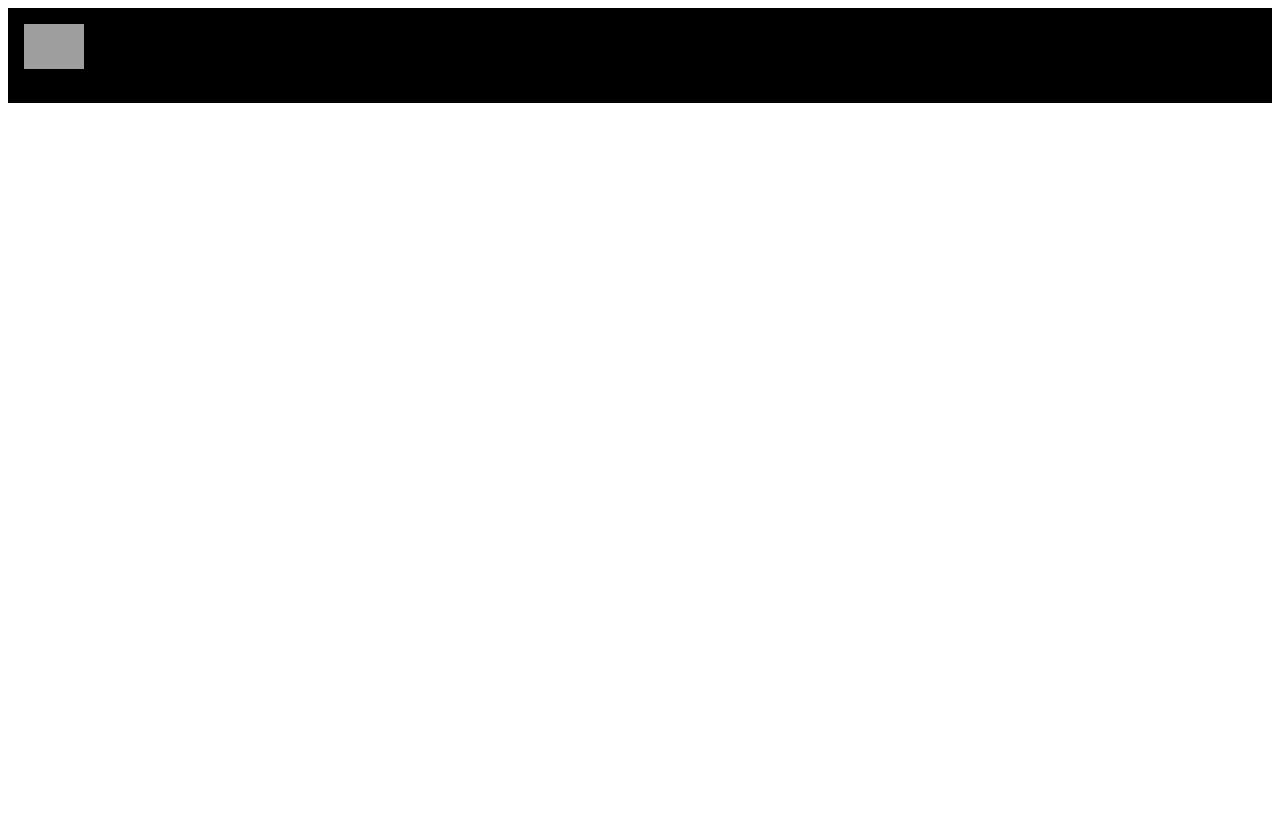
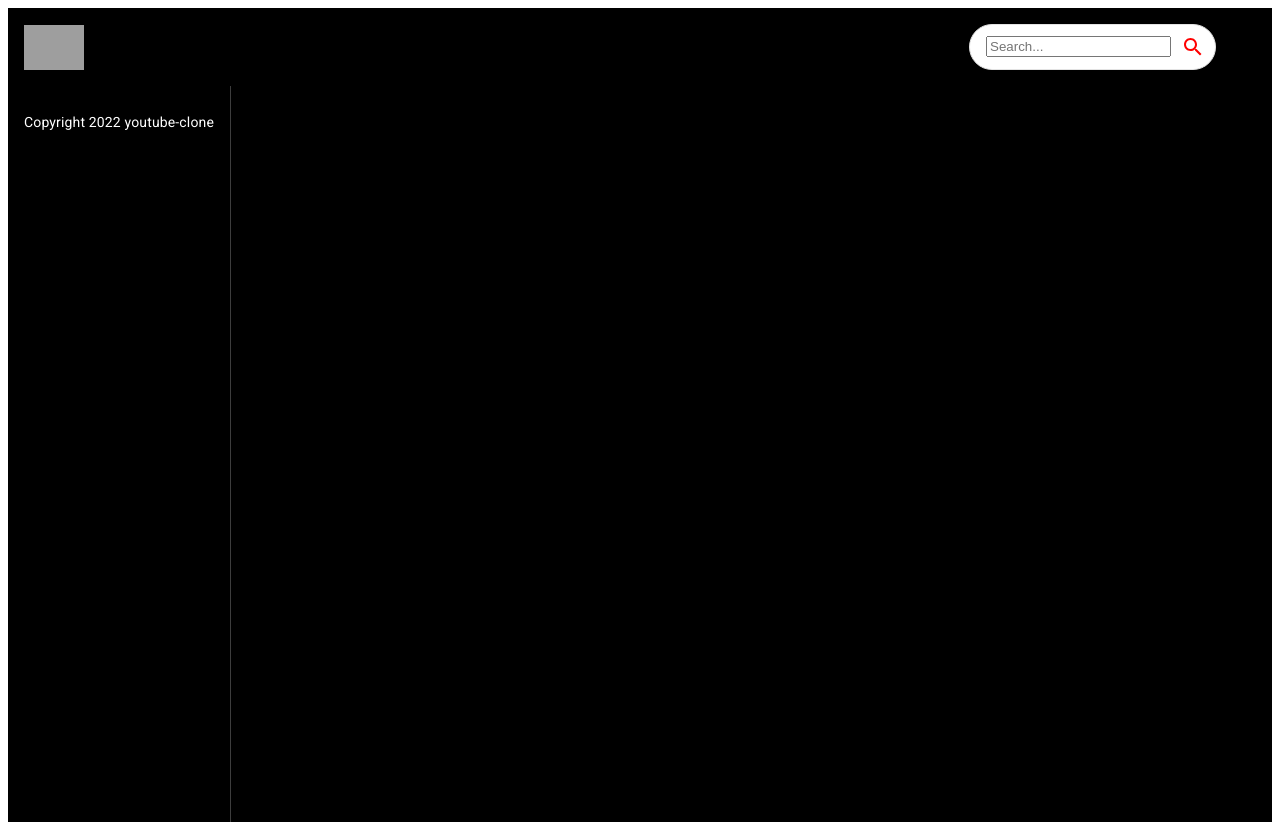
Before and after one commit to ss12932/youtube-clone, a React (Create React App) app: page / in a window 1280 px wide. Before the commit the page ends 800 px from the top, so only its background shows below. Built offline with nearby package versions, Linux system fonts and the light colour scheme; grey boxes are pictures that could not be loaded.

Commit message:
finish initial Feed layout + sidebar comp made

```diff
--- a/src/components/Feed.jsx
+++ b/src/components/Feed.jsx
@@ -1,7 +1,27 @@
-import React from 'react';
+import { useState, useEffect } from 'react';
+import { Box, Stack, Typography } from '@mui/material';
 
 const Feed = () => {
-  return <div>Feed</div>;
+  return (
+    <Stack sx={{ flexDirection: { sx: 'column', md: 'row' } }}>
+      <Box
+        sx={{
+          height: { sx: 'auto', md: '92vh' },
+          borderRight: '1px solid #3d3d3d',
+          px: { sx: 0, md: 2 },
+        }}
+      >
+        Sidebar
+        <Typography
+          className="copyright"
+          variant="body2"
+          sx={{ mt: 1, color: '#ffffff' }}
+        >
+          Copyright 2022 youtube-clone
+        </Typography>
+      </Box>
+    </Stack>
+  );
 };
 
 export default Feed;
--- a/src/components/Navbar.jsx
+++ b/src/components/Navbar.jsx
@@ -2,6 +2,7 @@
 import { Link } from 'react-router-dom';
 
 import { logo } from '../utils/constants';
+import SearchBar from './SearchBar';
 
 const Navbar = () => (
   <Stack
@@ -18,6 +19,7 @@
     <Link to="/" style={{ display: 'flex', alignItems: 'center' }}>
       <img src={logo} alt="logo" height={45} />
     </Link>
+    <SearchBar />
   </Stack>
 );
 
--- /dev/null
+++ b/src/components/SearchBar.jsx
@@ -0,0 +1,32 @@
+import { useState } from 'react';
+import { useNavigate } from 'react-router-dom';
+import { Paper, IconButton } from '@mui/material';
+import { Search } from '@mui/icons-material';
+
+const SearchBar = () => {
+  return (
+    <Paper
+      component="form"
+      onSubmit={() => {}}
+      sx={{
+        borderRadius: 20,
+        border: '1px solid #e3e3e3',
+        pl: 2,
+        boxShadow: 'none',
+        mr: { sm: 5 },
+      }}
+    >
+      <input
+        className="search-bar"
+        placeholder="Search..."
+        value=""
+        onChange={() => {}}
+      />
+      <IconButton type="submit" sx={{ p: '10px', color: 'red' }}>
+        <Search />
+      </IconButton>
+    </Paper>
+  );
+};
+
+export default SearchBar;
--- /dev/null
+++ b/src/components/Sidebar.jsx
@@ -0,0 +1,7 @@
+import React from 'react';
+
+const Sidebar = () => {
+  return <div></div>;
+};
+
+export default Sidebar;
--- a/src/components/index.js
+++ b/src/components/index.js
@@ -3,3 +3,5 @@
 export { default as ChannelDetail } from './ChannelDetail';
 export { default as SearchFeed } from './SearchFeed';
 export { default as VideoDetail } from './VideoDetail';
+export { default as SearchBar } from './SearchBar';
+export { default as Sidebar } from './Sidebar';
```
